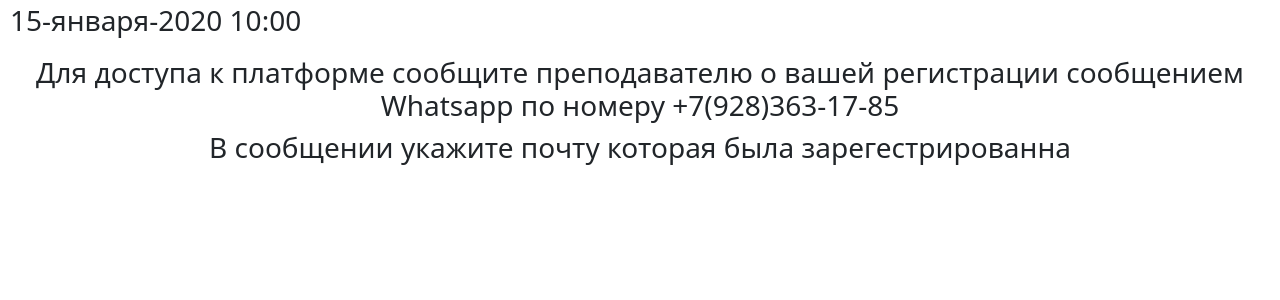
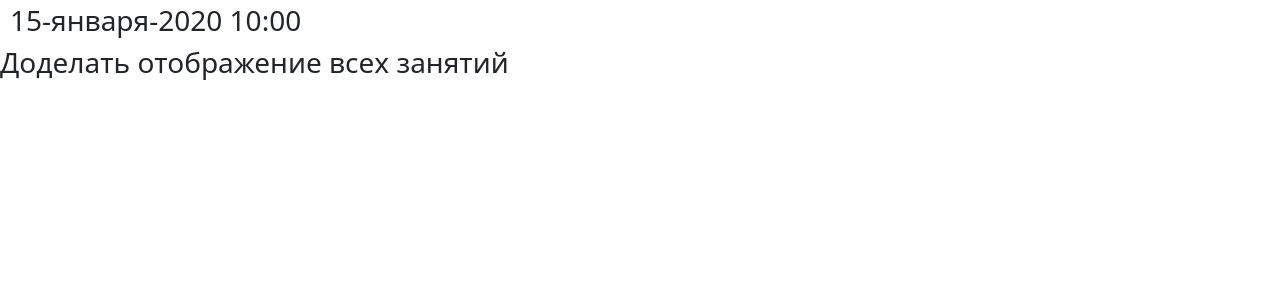
Before and after one commit to Promotion-KMV/private_english, a Django app: template english_teacher/templates/main_info.html in a window 1280 px wide. Shown: the part 135-435 px from the top of the page. Run offline with Django 3.2, Linux system fonts and the light colour scheme; a user stored in the database is signed in; tables that the repository leaves empty hold one stand-in row (values such as "Sample post"); the template is opened without the code that fills it: most values are stand-ins (such as "Sample title", 1, 10 or a date in 2020); some libraries are stand-ins or nearby versions.

Commit message:
slow update

```diff
--- a/english_teacher/templates/email/email_body.html
+++ b/english_teacher/templates/email/email_body.html
@@ -6,6 +6,6 @@
 </head>
 <body>
     <h1>Вы успешно зарегестрировались на сайте privateenglishtutor!</h1><br>
-    <h2>Для активации аккаунта перейдите по<a href="{{ activate_url }}">этой ссылке</a></h2>
+    <h2>Для активации аккаунта перейдите по &nbsp;<a href="{{ activate_url }}">этой ссылке</a></h2>
 </body>
 </html>
--- a/english_teacher/templates/main_info.html
+++ b/english_teacher/templates/main_info.html
@@ -18,6 +18,8 @@
             <p>Перейдите по ссылке для начала урока: <a href="{{url_user.url}}">{{url_user.url}}</a></p>
         {% endif %}
     </div>
+    {% elif user.is_superuser or user.is_staff %}
+        <h3>Доделать отображение всех занятий</h3>
     {% else %}
     <div style="text-align: center; padding: 10px;">
         <h3>Для доступа к платформе сообщите преподавателю о вашей регистрации сообщением Whatsapp по номеру +7(928)363-17-85</h3>
```
